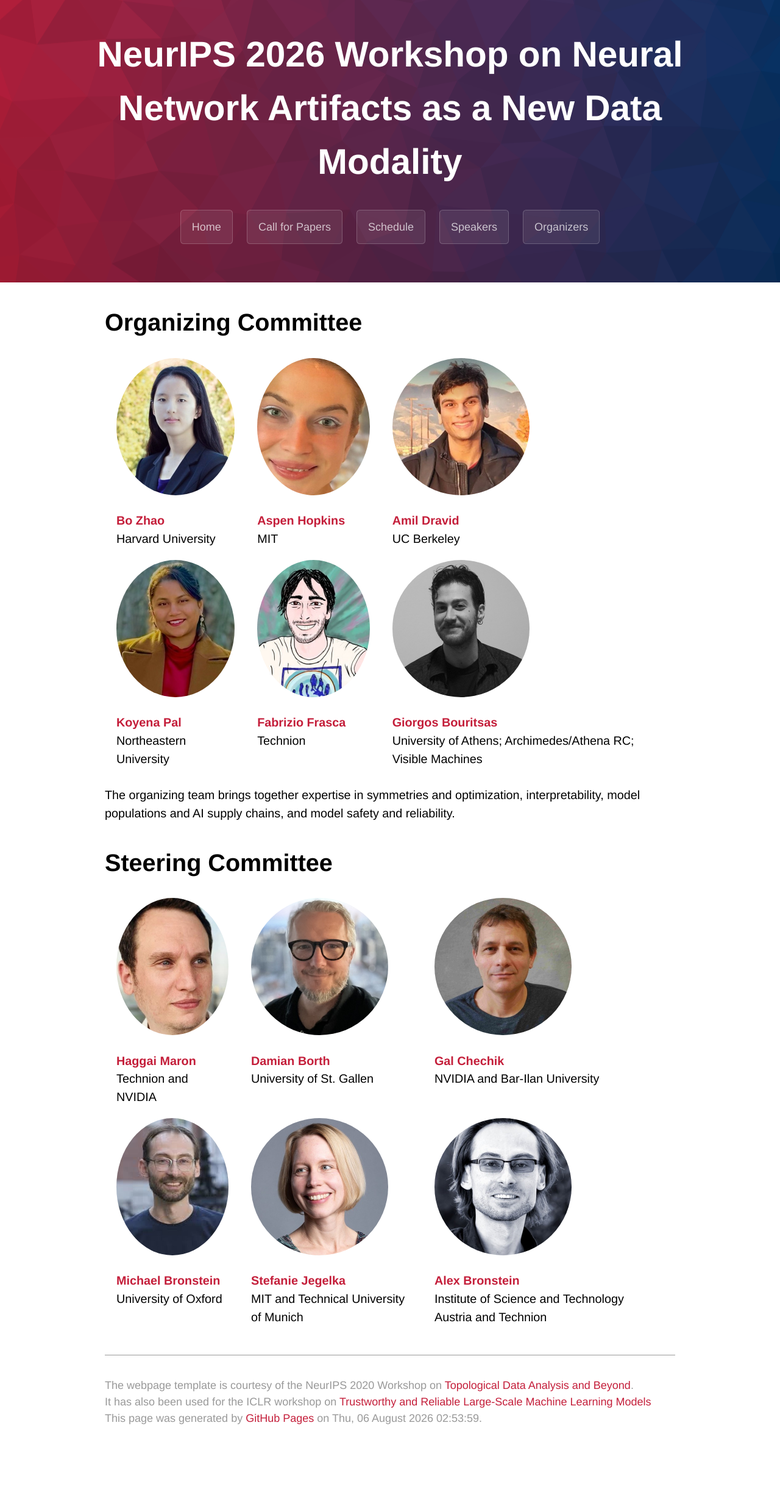
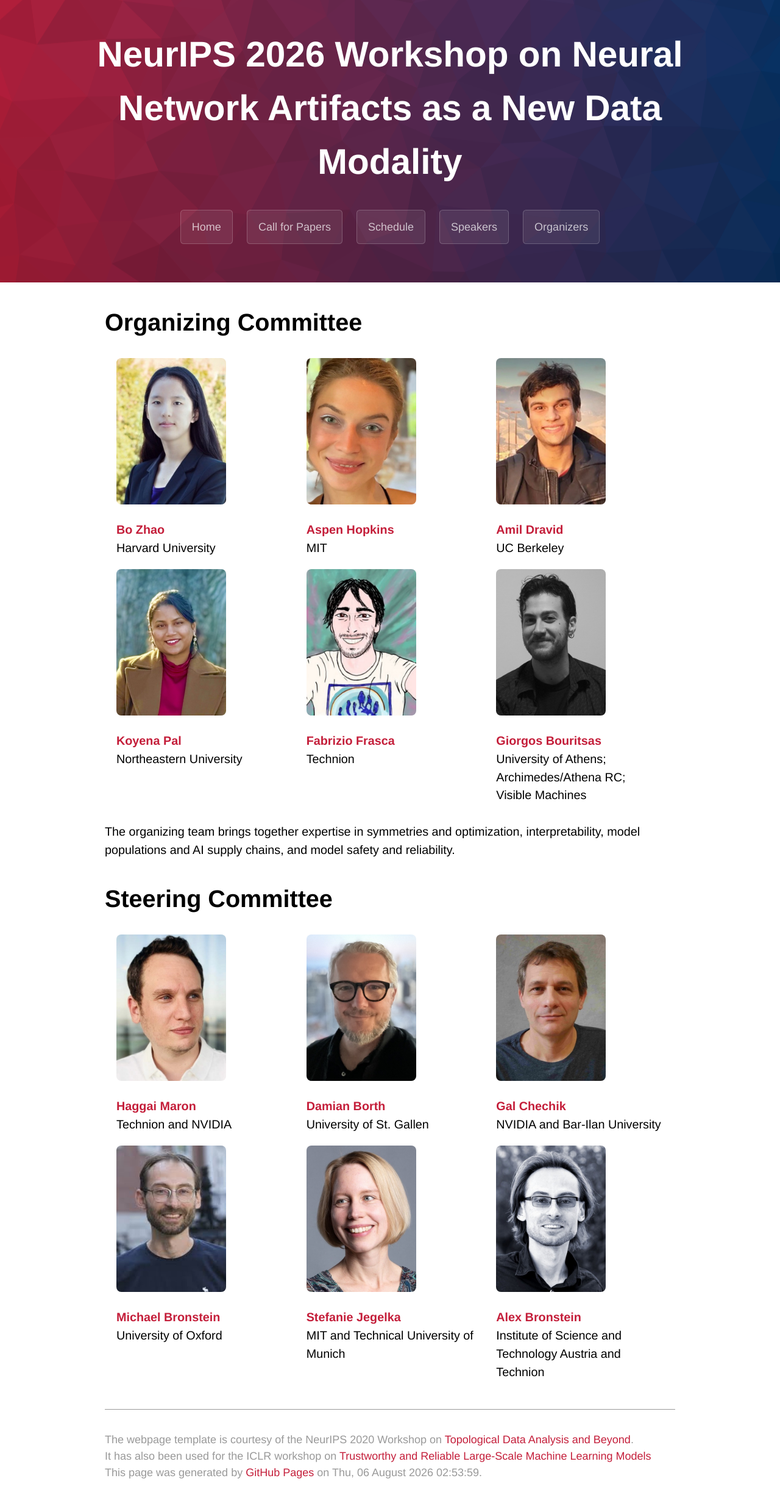
Before and after one commit to MadryLab/artifacts-as-data, a Jekyll site: the page built from docs/organizers.md, in a window 1280 px wide. Shown: the whole page at 61% size. Built offline with Jekyll 4.4.1, drawn with Linux system fonts in a browser that asks for light colours; some web fonts are replaced; before the commit the page ends 2375 px from its top, so only the background shows below that.

Commit message:
changed to rectangular

```diff
--- a/docs/organizers.md
+++ b/docs/organizers.md
@@ -6,12 +6,17 @@ permalink: /organizers/
 
 # Organizing Committee
 
-<table>
+<table style="table-layout:fixed; width:100%;">
+  <colgroup>
+    <col style="width:33.33%">
+    <col style="width:33.33%">
+    <col style="width:33.33%">
+  </colgroup>
   <tbody>
     <tr>
-      <td><img src="/assets/images/organizers/bo_zhao_sq.jpg" alt="Bo Zhao" style="width:225px; height:225px; object-fit:cover; border-radius:50%;"></td>
-      <td><img src="/assets/images/organizers/aspen_hopkins_sq.jpg" alt="Aspen Hopkins" style="width:225px; height:225px; object-fit:cover; border-radius:50%;"></td>
-      <td><img src="/assets/images/organizers/amil_dravid_sq.jpg" alt="Amil Dravid" style="width:225px; height:225px; object-fit:cover; border-radius:50%;"></td>
+      <td><img src="/assets/images/organizers/bo_zhao_rect.jpg" alt="Bo Zhao" style="width:100%; max-width:180px; aspect-ratio:3 / 4; object-fit:cover; border-radius:8px;"></td>
+      <td><img src="/assets/images/organizers/aspen_hopkins_rect.jpg" alt="Aspen Hopkins" style="width:100%; max-width:180px; aspect-ratio:3 / 4; object-fit:cover; border-radius:8px;"></td>
+      <td><img src="/assets/images/organizers/amil_dravid_rect.jpg" alt="Amil Dravid" style="width:100%; max-width:180px; aspect-ratio:3 / 4; object-fit:cover; border-radius:8px;"></td>
     </tr>
     <tr>
       <td><strong><a href="https://b-zhao.github.io/">Bo Zhao</a></strong> <br> Harvard University</td>
@@ -19,9 +24,9 @@ permalink: /organizers/
       <td><strong><a href="https://avdravid.github.io/">Amil Dravid</a></strong> <br> UC Berkeley</td>
     </tr>
     <tr>
-      <td><img src="/assets/images/organizers/koyena_pal_sq.jpg" alt="Koyena Pal" style="width:225px; height:225px; object-fit:cover; border-radius:50%;"></td>
-      <td><img src="/assets/images/organizers/fabrizio_frasca_sq.jpg" alt="Fabrizio Frasca" style="width:225px; height:225px; object-fit:cover; border-radius:50%;"></td>
-      <td><img src="/assets/images/organizers/giorgos_bouritsas_sq.jpg" alt="Giorgos Bouritsas" style="width:225px; height:225px; object-fit:cover; border-radius:50%;"></td>
+      <td><img src="/assets/images/organizers/koyena_pal_rect.jpg" alt="Koyena Pal" style="width:100%; max-width:180px; aspect-ratio:3 / 4; object-fit:cover; border-radius:8px;"></td>
+      <td><img src="/assets/images/organizers/fabrizio_frasca_rect.jpg" alt="Fabrizio Frasca" style="width:100%; max-width:180px; aspect-ratio:3 / 4; object-fit:cover; border-radius:8px;"></td>
+      <td><img src="/assets/images/organizers/giorgos_bouritsas_rect.jpg" alt="Giorgos Bouritsas" style="width:100%; max-width:180px; aspect-ratio:3 / 4; object-fit:cover; border-radius:8px;"></td>
     </tr>
     <tr>
       <td><strong><a href="https://koyenapal.github.io/">Koyena Pal</a></strong> <br> Northeastern University</td>
@@ -35,12 +40,17 @@ The organizing team brings together expertise in symmetries and optimization, in
 
 # Steering Committee
 
-<table>
+<table style="table-layout:fixed; width:100%;">
+  <colgroup>
+    <col style="width:33.33%">
+    <col style="width:33.33%">
+    <col style="width:33.33%">
+  </colgroup>
   <tbody>
     <tr>
-      <td><img src="/assets/images/organizers/haggai_maron_sq.jpg" alt="Haggai Maron" style="width:225px; height:225px; object-fit:cover; border-radius:50%;"></td>
-      <td><img src="/assets/images/organizers/damian_borth_sq.jpg" alt="Damian Borth" style="width:225px; height:225px; object-fit:cover; border-radius:50%;"></td>
-      <td><img src="/assets/images/organizers/gal_chechik_sq.jpg" alt="Gal Chechik" style="width:225px; height:225px; object-fit:cover; border-radius:50%;"></td>
+      <td><img src="/assets/images/organizers/haggai_maron_rect.jpg" alt="Haggai Maron" style="width:100%; max-width:180px; aspect-ratio:3 / 4; object-fit:cover; border-radius:8px;"></td>
+      <td><img src="/assets/images/organizers/damian_borth_rect.jpg" alt="Damian Borth" style="width:100%; max-width:180px; aspect-ratio:3 / 4; object-fit:cover; border-radius:8px;"></td>
+      <td><img src="/assets/images/organizers/gal_chechik_rect.jpg" alt="Gal Chechik" style="width:100%; max-width:180px; aspect-ratio:3 / 4; object-fit:cover; border-radius:8px;"></td>
     </tr>
     <tr>
       <td><strong><a href="https://haggaim.github.io/">Haggai Maron</a></strong> <br> Technion and NVIDIA</td>
@@ -48,9 +58,9 @@ The organizing team brings together expertise in symmetries and optimization, in
       <td><strong><a href="https://research.nvidia.com/person/gal-chechik">Gal Chechik</a></strong> <br> NVIDIA and Bar-Ilan University</td>
     </tr>
     <tr>
-      <td><img src="/assets/images/organizers/michael_bronstein_sq.jpg" alt="Michael Bronstein" style="width:225px; height:225px; object-fit:cover; border-radius:50%;"></td>
-      <td><img src="/assets/images/organizers/stefanie_jegelka_sq.jpg" alt="Stefanie Jegelka" style="width:225px; height:225px; object-fit:cover; border-radius:50%;"></td>
-      <td><img src="/assets/images/organizers/alex_bronstein_sq.jpg" alt="Alex Bronstein" style="width:225px; height:225px; object-fit:cover; border-radius:50%;"></td>
+      <td><img src="/assets/images/organizers/michael_bronstein_rect.jpg" alt="Michael Bronstein" style="width:100%; max-width:180px; aspect-ratio:3 / 4; object-fit:cover; border-radius:8px;"></td>
+      <td><img src="/assets/images/organizers/stefanie_jegelka_rect.jpg" alt="Stefanie Jegelka" style="width:100%; max-width:180px; aspect-ratio:3 / 4; object-fit:cover; border-radius:8px;"></td>
+      <td><img src="/assets/images/organizers/alex_bronstein_rect.jpg" alt="Alex Bronstein" style="width:100%; max-width:180px; aspect-ratio:3 / 4; object-fit:cover; border-radius:8px;"></td>
     </tr>
     <tr>
       <td><strong><a href="https://www.cs.ox.ac.uk/people/michael.bronstein/">Michael Bronstein</a></strong> <br> University of Oxford</td>
```
Also changed, not shown: docs/assets/images/organizers/alex_bronstein_rect.jpg (added), docs/assets/images/organizers/amil_dravid_rect.jpg (added), docs/assets/images/organizers/aspen_hopkins_rect.jpg (added), docs/assets/images/organizers/aspen_hopkins_sq.jpg, docs/assets/images/organizers/bo_zhao_rect.jpg (added), docs/assets/images/organizers/damian_borth_rect.jpg (added), docs/assets/images/organizers/fabrizio_frasca_rect.jpg (added), docs/assets/images/organizers/gal_chechik_rect.jpg (added), docs/assets/images/organizers/giorgos_bouritsas_rect.jpg (added), docs/assets/images/organizers/haggai_maron_rect.jpg (added), docs/assets/images/organizers/haggai_maron_sq.jpg, docs/assets/images/organizers/koyena_pal.jpeg, docs/assets/images/organizers/koyena_pal_rect.jpg (added), docs/assets/images/organizers/michael_bronstein_rect.jpg (added), 1 more files.
